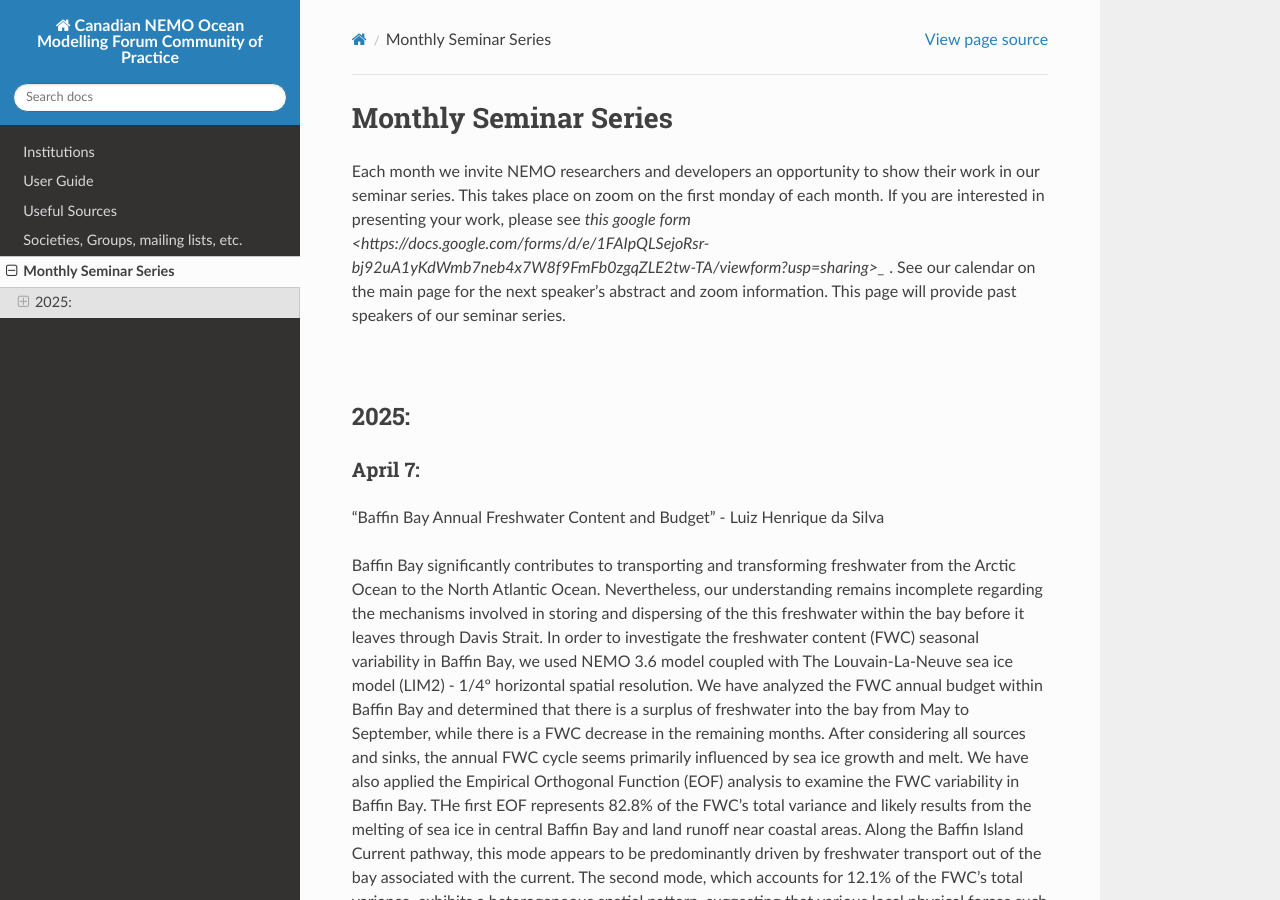
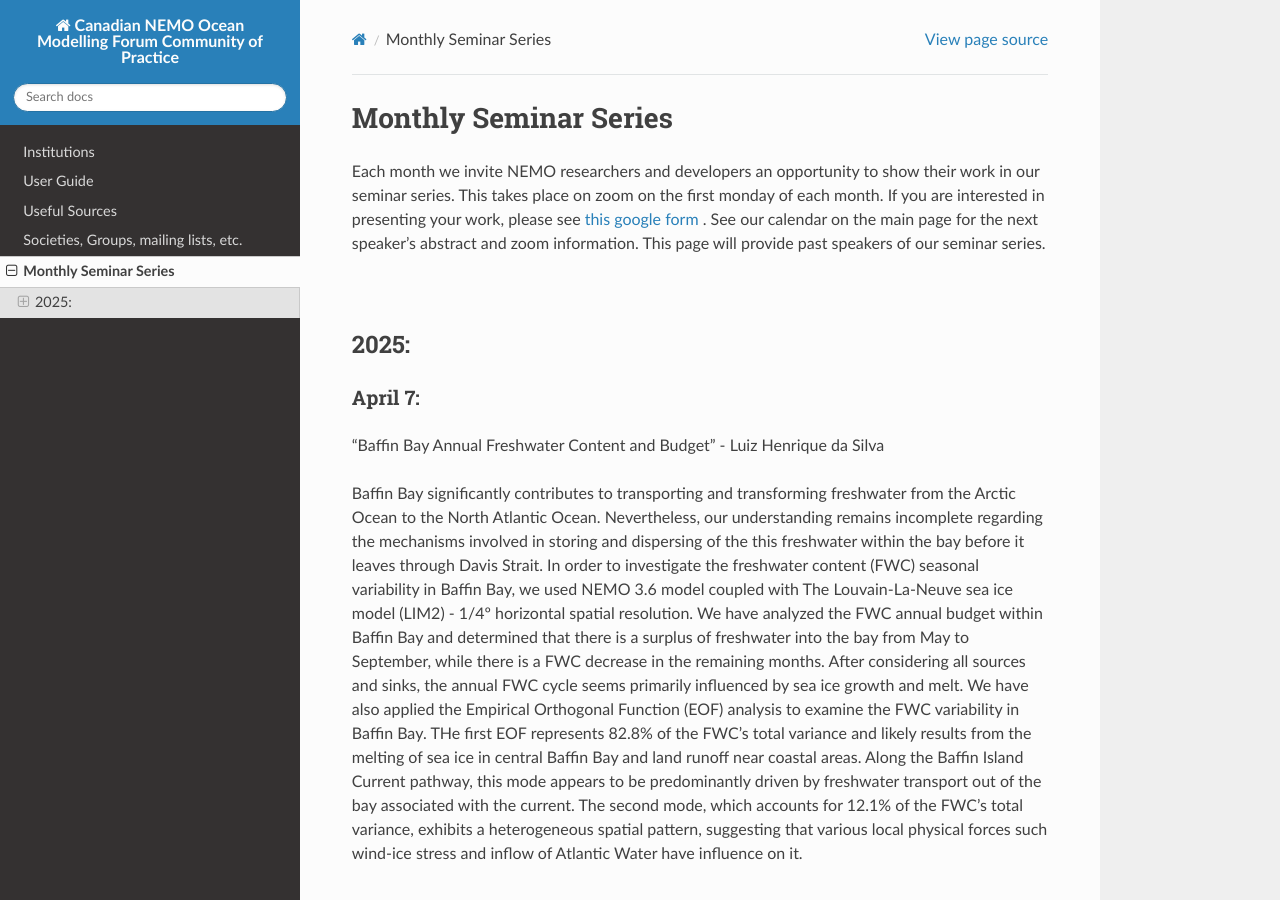
Before and after one commit to UofA-NEMO/Canadian-NEMO-Ocean-Modelling-Forum-Community-of-Practice, a Sphinx documentation site: the page built from docs/Seminar.rst, in a window 1280 px wide and 900 px high. Built offline with Sphinx 7.4.7 and the Read the Docs theme 3.1.0, drawn with Linux system fonts in a browser that asks for light colours; pages that are not in the unit, such as notebooks, are missing from menus.

Commit message:
Update Seminar.rst

```diff
--- a/docs/Seminar.rst
+++ b/docs/Seminar.rst
@@ -1,7 +1,7 @@
 Monthly Seminar Series
 ======================================
 
-Each month we invite NEMO researchers and developers an opportunity to show their work in our seminar series. This takes place on zoom on the first monday of each month. If you are interested in presenting your work, please see `this google form <https://docs.google.com/forms/d/e/1FAIpQLSejoRsr-bj92uA1yKdWmb7neb4x7W8f9FmFb0zgqZLE2tw-TA/viewform?usp=sharing>_` . See our calendar on the main page for the next speaker's abstract and zoom information. This page will provide past speakers of our seminar series.
+Each month we invite NEMO researchers and developers an opportunity to show their work in our seminar series. This takes place on zoom on the first monday of each month. If you are interested in presenting your work, please see `this google form <https://docs.google.com/forms/d/e/1FAIpQLSejoRsr-bj92uA1yKdWmb7neb4x7W8f9FmFb0zgqZLE2tw-TA/viewform?usp=sharing>`_ . See our calendar on the main page for the next speaker's abstract and zoom information. This page will provide past speakers of our seminar series.
 
 |
 2025:
```
